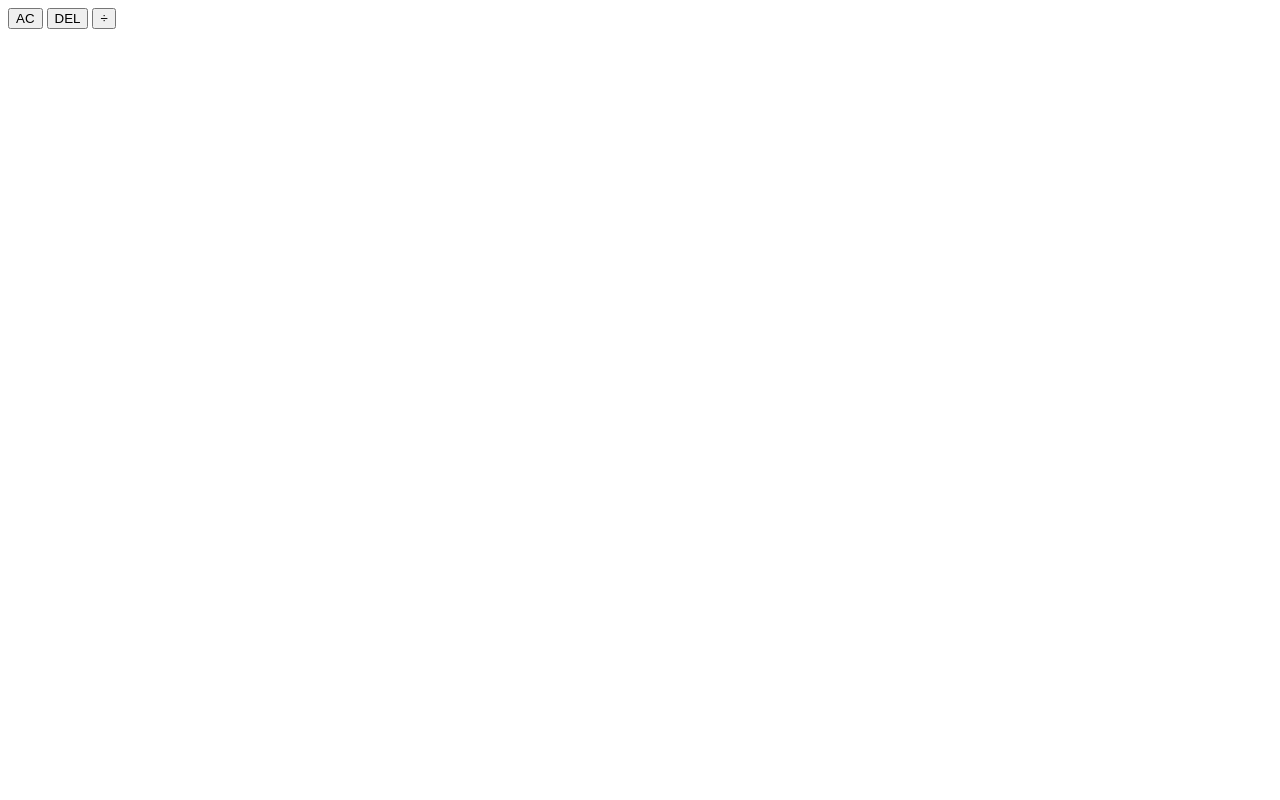
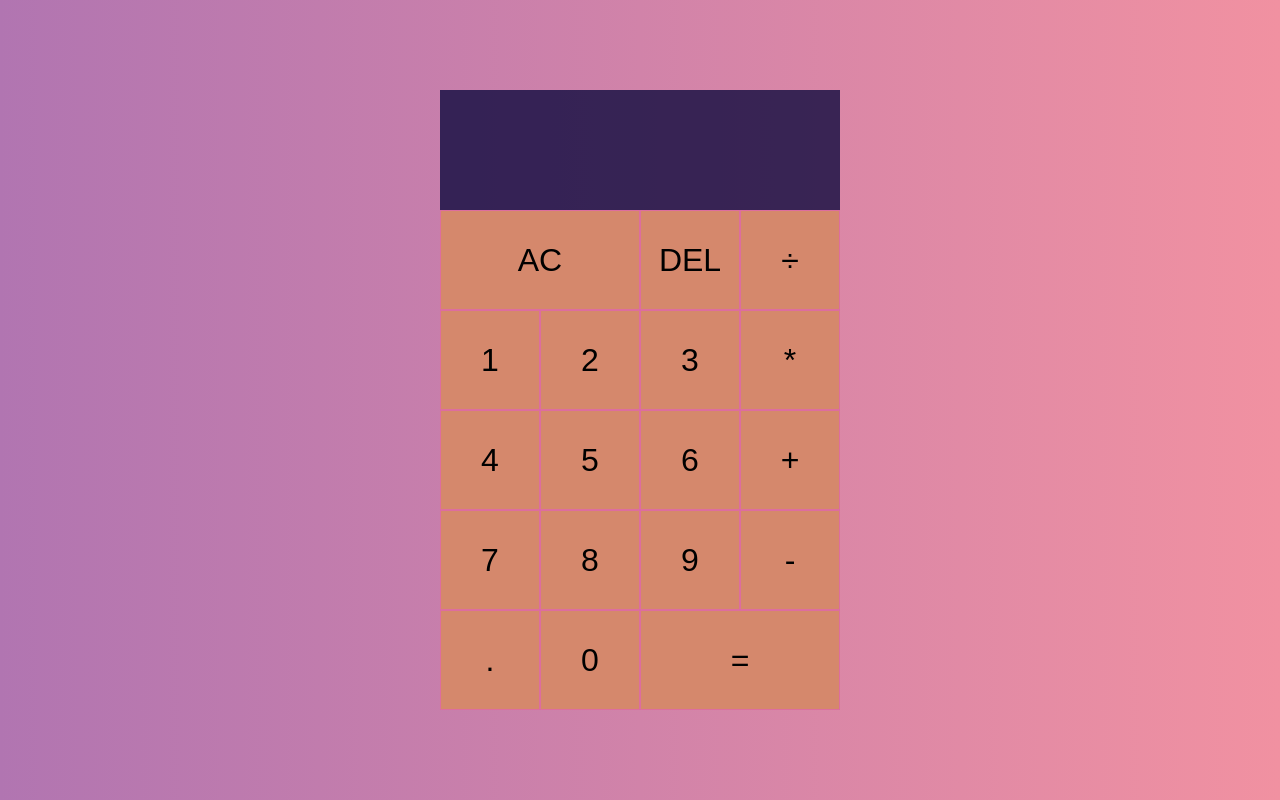
Before and after one commit to aidameilune/calculator, a plain HTML site: page index.html in a window 1280 px wide. Drawn offline with Linux system fonts and the light colour scheme.

Commit message:
Add files via upload

```diff
--- a/index.html
+++ b/index.html
@@ -6,6 +6,12 @@
     <meta name="viewport" content="width=device-width, initial-scale=1.0" />
     <title>Calculator</title>
     <link rel="stylesheet" href="style.css" />
+    <link rel="preconnect" href="https://fonts.googleapis.com" />
+    <link rel="preconnect" href="https://fonts.gstatic.com" crossorigin />
+    <link
+      href="https://fonts.googleapis.com/css2?family=Overpass&family=Roboto+Mono&display=swap"
+      rel="stylesheet"
+    />
     <script src="script.js" defer></script>
   </head>
   <body>
@@ -17,6 +23,21 @@
       <button class="span-two">AC</button>
       <button>DEL</button>
       <button>÷</button>
+      <button>1</button>
+      <button>2</button>
+      <button>3</button>
+      <button>*</button>
+      <button>4</button>
+      <button>5</button>
+      <button>6</button>
+      <button>+</button>
+      <button>7</button>
+      <button>8</button>
+      <button>9</button>
+      <button>-</button>
+      <button>.</button>
+      <button>0</button>
+      <button class="span-two">=</button>
     </div>
   </body>
 </html>
--- a/style.css
+++ b/style.css
@@ -0,0 +1,52 @@
+*,
+*::before,
+*::after {
+  box-sizing: border-box;
+  font-weight: normal;
+}
+body {
+  padding: 0;
+  margin: 0;
+  background: linear-gradient(to right, rgb(177, 117, 177), rgb(241, 145, 161));
+}
+
+.calculator-grid {
+  display: grid;
+  justify-content: center;
+  align-content: center;
+  min-height: 100vh;
+  grid-template-columns: repeat(4, 100px);
+  grid-template-rows: minmax(120px, auto) repeat(5, 100px);
+}
+
+.calculator-grid > button {
+  cursor: pointer;
+  font-size: 2rem;
+  border: 1px solid rgb(221, 109, 159);
+  outline: none;
+  background-color: rgb(213, 136, 108);
+}
+
+.calculator-grid > button:hover {
+  background-color: wheat;
+}
+.span-two {
+  grid-column: span 2;
+}
+
+.output {
+  grid-column: 1/-1;
+  background-color: rgb(3, 3, 57, 0.75);
+  display: flex;
+  align-items: flex-end;
+  justify-content: space-around;
+  flex-direction: column;
+  padding: 10px;
+  word-wrap: break-word;
+  word-break: break-all;
+}
+
+.output .previous-operand {
+  color: rgb(239, 215, 215);
+  font-size: 1.5rem;
+}
```
